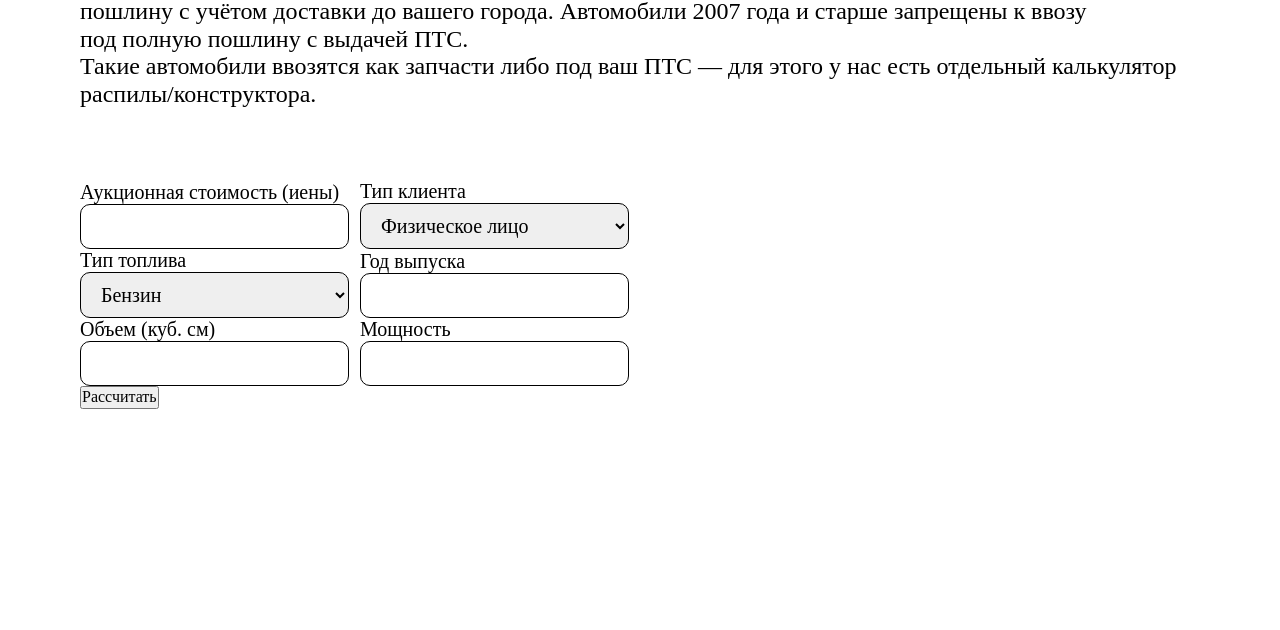
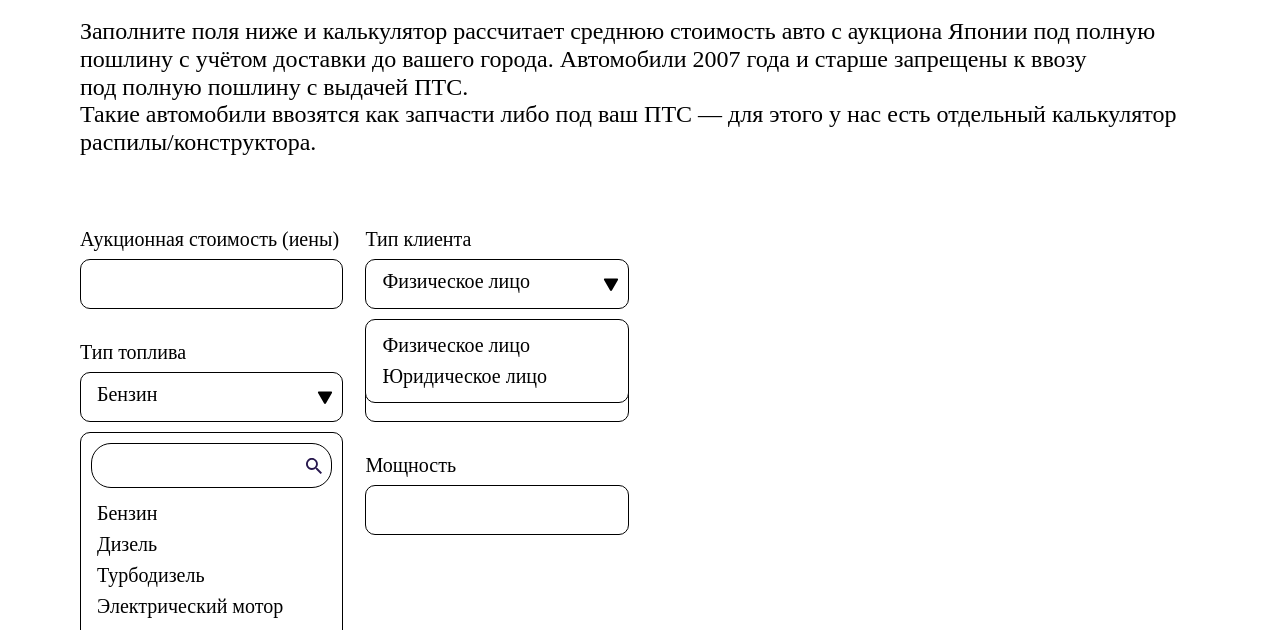
Before and after one commit to Olesya1988/fernando_auto, a plain HTML site: page pages/calculator/calculator.html in a window 1280 px wide. Shown: the part 446-1076 px from the top of the page. Drawn offline with Linux system fonts and the light colour scheme; files whose address does not match are found by name; a web font is replaced by a local one.

Commit message:
calculator page corrections commit

```diff
--- a/pages/calculator/calculator.css
+++ b/pages/calculator/calculator.css
@@ -10,7 +10,7 @@
 
 * {
   --text-color: #ffffff;
-    --bg-color: #27174D;
+  --bg-color: #27174d;
 
   list-style-type: none;
   box-sizing: border-box;
@@ -19,6 +19,12 @@
   padding: 0;
 
   font-family: Unbounded;
+}
+
+select {
+  -webkit-appearance: none;
+  -moz-appearance: none;
+  appearance: none;
 }
 
 html,
@@ -37,7 +43,7 @@ header {
   grid-template-columns: 1fr 3fr 1fr;
   grid-template-rows: 0.3fr 0.7fr;
 
-    padding: 0 80px;
+  padding: 48px 80px 0;
 
   /* position: absolute; */
 
@@ -166,7 +172,7 @@ header {
 }
 
 .feedback:focus {
-    color: #4E23F0;
+  color: #4e23f0;
 }
 
 .feedback:hover {
@@ -211,35 +217,133 @@ header {
 }
 
 .calculator__data__item {
-    width: 49%;
+  width: 48%;
+  margin-bottom: 32px;
+  position: relative;
 }
 
 .calculator__data__item__title {
-
   font-size: 20px;
   font-weight: 200;
-
-
+  margin-bottom: 8px;
 }
 
 .calculator__data__item__value {
   width: 100%;
+  height: 50px;
 
   padding: 10px 16px;
 
   border-radius: 10px;
   border: 1px solid #000000;
 
+  font-size: 20px;
+  font-weight: 200;
 
+  cursor: pointer;
+}
+
+.client-types__list {
+  position: absolute;
+
+  padding: 10px 16px;
+
+  border-radius: 10px;
+  border: 1px solid #000000;
+
+  width: 100%;
+  margin-top: 10px;
 
   font-size: 20px;
   font-weight: 200;
 
+  background-color: var(--text-color);
 
+  z-index: 10;
 }
 
+.client-type {
+  padding: 4px 0;
 
+  cursor: pointer;
+}
 
+.arrows {
+  display: flex;
+  position: absolute;
+  top: 50px;
+  right: 10px;
+}
+
+.fuel-types__container {
+  position: absolute;
+
+  border-radius: 10px;
+  border: 1px solid #000000;
+
+  width: 100%;
+  height: 220px;
+
+  margin-top: 10px;
+  padding: 10px;
+
+  font-size: 20px;
+  font-weight: 200;
+
+  background-color: var(--text-color);
+
+  z-index: 10;
+}
+
+.fuel-types__search {
+  width: 100%;
+
+  padding: 10px;
+
+  border-radius: 20px;
+  border: 1px solid #000000;
+
+  cursor: pointer;
+}
+
+.search__img {
+  position: absolute;
+
+  top: 25px;
+  right: 20px;
+
+  width: 16px;
+  height: 16px;
+
+  cursor: pointer;
+}
+
+.fuel-types__list {
+  margin: 10px 6px;
+  overflow-y: scroll;
+}
+
+.fuel-type {
+  padding: 4px 0;
+
+  cursor: pointer;
+}
+
+.calculator__button {
+  padding: 10px 16px;
+
+  border-radius: 50px;
+  border: 1px solid #000000;
+  background-color: var(--text-color);
+
+  font-size: 20px;
+  font-weight: 400;
+  color: #000000;
+
+  width: 48%;
+
+  cursor: pointer;
+}
 
 /* Footer */
 
@@ -358,8 +462,8 @@ footer {
 }
 
 .footer__button:focus {
-    background-color: #4E23F0;
-    border: 1px solid #4E23F0;
+  background-color: #4e23f0;
+  border: 1px solid #4e23f0;
 }
 
 .footer__button:hover {
@@ -411,7 +515,7 @@ footer {
 
 .popup__container,
 .popup2__container {
-    background-color: #4822A1;
+  background-color: #4822a1;
 
   color: var(--text-color);
 
@@ -474,7 +578,7 @@ footer {
 
   margin-bottom: 34px;
 
-    background-color: #4822A1;
+  background-color: #4822a1;
 
   padding: 16px;
 
@@ -531,5 +635,5 @@ label span {
 }
 
 .selected {
-    color: #4E23F0;
+  color: #4e23f0;
 }
--- a/pages/calculator/calculator.html
+++ b/pages/calculator/calculator.html
@@ -17,7 +17,7 @@
 
             </ul>
             <ul class="top-menu">
-                <li class="top-menu__item"><a class="top-menu__item__link" href="#">О нас</a></li>
+                <li class="top-menu__item"><a class="top-menu__item__link" href="../../index.html">О нас</a></li>
                 <li class="top-menu__item"><a class="top-menu__item__link" href="#">Калькулятор</a></li>
                 <li class="top-menu__item"><a class="top-menu__item__link" href="#">Контакты</a></li>
                 <li class="top-menu__item"><a class="top-menu__item__link" href="#">Отзывы</a></li>
@@ -39,7 +39,7 @@
                     </a>
                 </li>
             </ul>
-            <a class="logo__link" href="#"><img class="logo__img" src="../../images/logo_dark.svg" alt="Логотип компании Fernando Auto"></img></a>
+            <a class="logo__link" href="../../index.html"><img class="logo__img" src="../../images/logo_dark.svg" alt="Логотип компании Fernando Auto"></img></a>
             <button type="submit" class="feedback write">Написать нам</button>
         </header>
         <main>
@@ -61,21 +61,36 @@
                             <div class="calculator__data__item__title">Аукционная стоимость (иены)</div>
                             <input class="calculator__data__item__value">
                         </div>
-                        <div class="calculator__data__item">
+                        <div class="calculator__data__item client-types">
                             <div class="calculator__data__item__title">Тип клиента</div>
-                            <select class="calculator__data__item__value">
-                                <option value="Физическое лицо">Физическое лицо</option>
-                                <option value="Юридическое лицо">Юридическое лицо</option>
-                            </select>
+                            <div class="calculator__data__item__value">Физическое лицо</div>
+                            <ul class="client-types__list">
+                                <li class="client-type">Физическое лицо</li>
+                                <li class="client-type">Юридическое лицо</li>
+                            </ul>
+                            <div class="arrows">
+                                <img class="arrow arrow__down" src="../../images/arrow_down.svg" alt="Стрелка вниз">
+                                <img class="arrow arrow__up hidden" src="../../images/arrow_up.svg" alt="Стрелка вверх">
+                            </div>
                         </div>
-                        <div class="calculator__data__item">
+                        <div class="calculator__data__item fuel-types">
                             <div class="calculator__data__item__title">Тип топлива</div>
-                            <select class="calculator__data__item__value">
-                                <option value="Бензин">Бензин</option>
-                                <option value="Дизель">Дизель</option>
-                                <option value="Турбодизель">Турбодизель</option>
-                                <option value="Электрический мотор">Электрический мотор</option>
-                            </select>
+                            <div class="calculator__data__item__value">Бензин</div>
+                            <div class="fuel-types__container">
+                                <input class="fuel-types__search" type="text">
+                                <img class="search__img" src="../../images/search.svg" alt="search image">
+                                <ul class="fuel-types__list">
+                                    <li class="fuel-type">Бензин</li>
+                                    <li class="fuel-type">Дизель</li>
+                                    <li class="fuel-type">Турбодизель</li>
+                                    <li class="fuel-type">Электрический мотор</li>
+                                </ul>
+                            </div>
+
+                            <div class="arrows">
+                                <img class="arrow arrow__down" src="../../images/arrow_down.svg" alt="Стрелка вниз">
+                                <img class="arrow arrow__up hidden" src="../../images/arrow_up.svg" alt="Стрелка вверх">
+                            </div>
                         </div>
                         <div class="calculator__data__item">
                             <div class="calculator__data__item__title">Год выпуска</div>
@@ -99,11 +114,11 @@
         </main>
         <!-- Footer -->
         <footer>
-            <a class="footer__logo__link" href="#">
+            <a class="footer__logo__link" href="../../index.html">
                 <img class="footer__logo__img" src="../../images/logo_dark.svg" alt="Логотип компании Fernando Auto"></img>
             </a>
             <ul class="footer-menu">
-                <li class="footer-menu__item"><a class="footer-menu__item__link" href="#">О нас</a></li>
+                <li class="footer-menu__item"><a class="footer-menu__item__link" href="../../index.html">О нас</a></li>
                 <li class="footer-menu__item"><a class="footer-menu__item__link" href="#">Калькулятор</a></li>
                 <li class="footer-menu__item"><a class="footer-menu__item__link" href="#">Контакты</a></li>
                 <li class="footer-menu__item"><a class="footer-menu__item__link" href="#">Отзывы</a></li>
```
Also changed, not shown: index.html (+2 -2 lines). Lines whose indentation alone changed are shown as unchanged.
